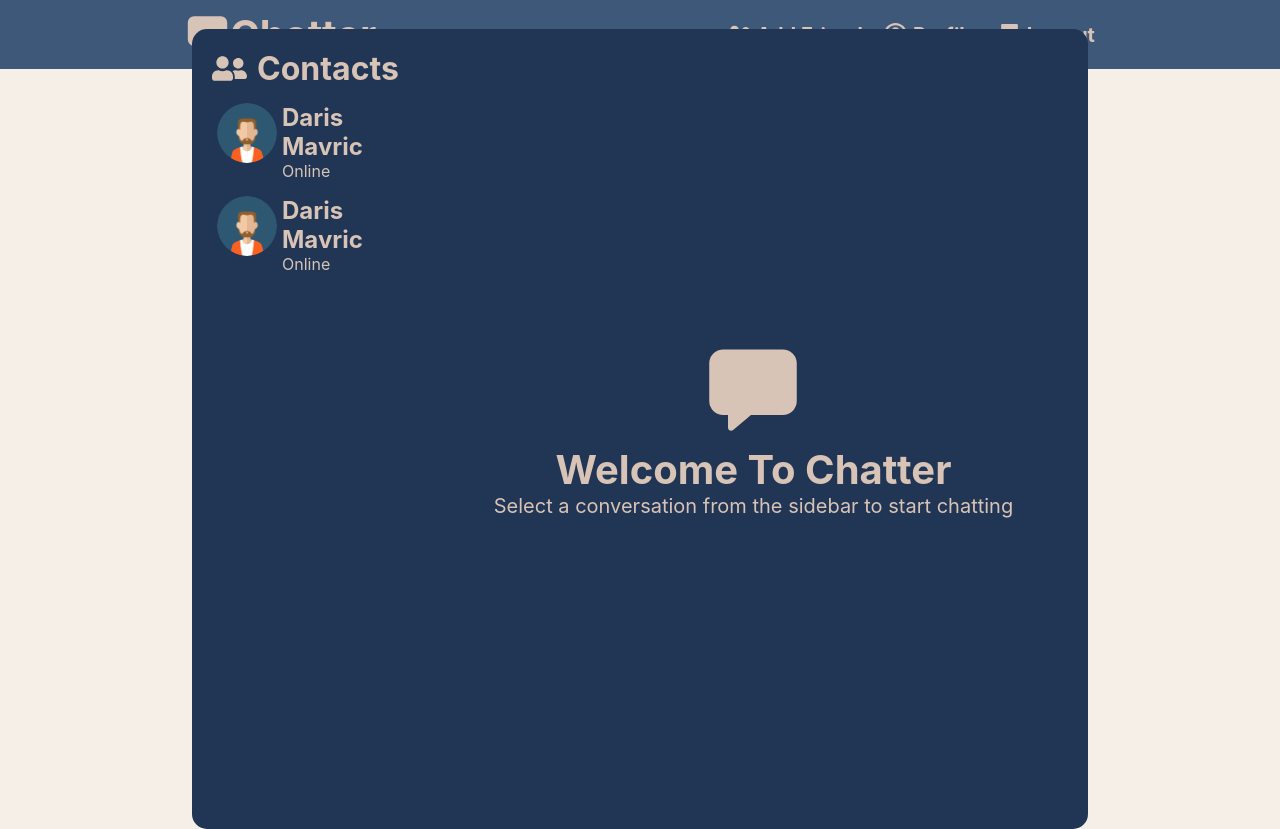
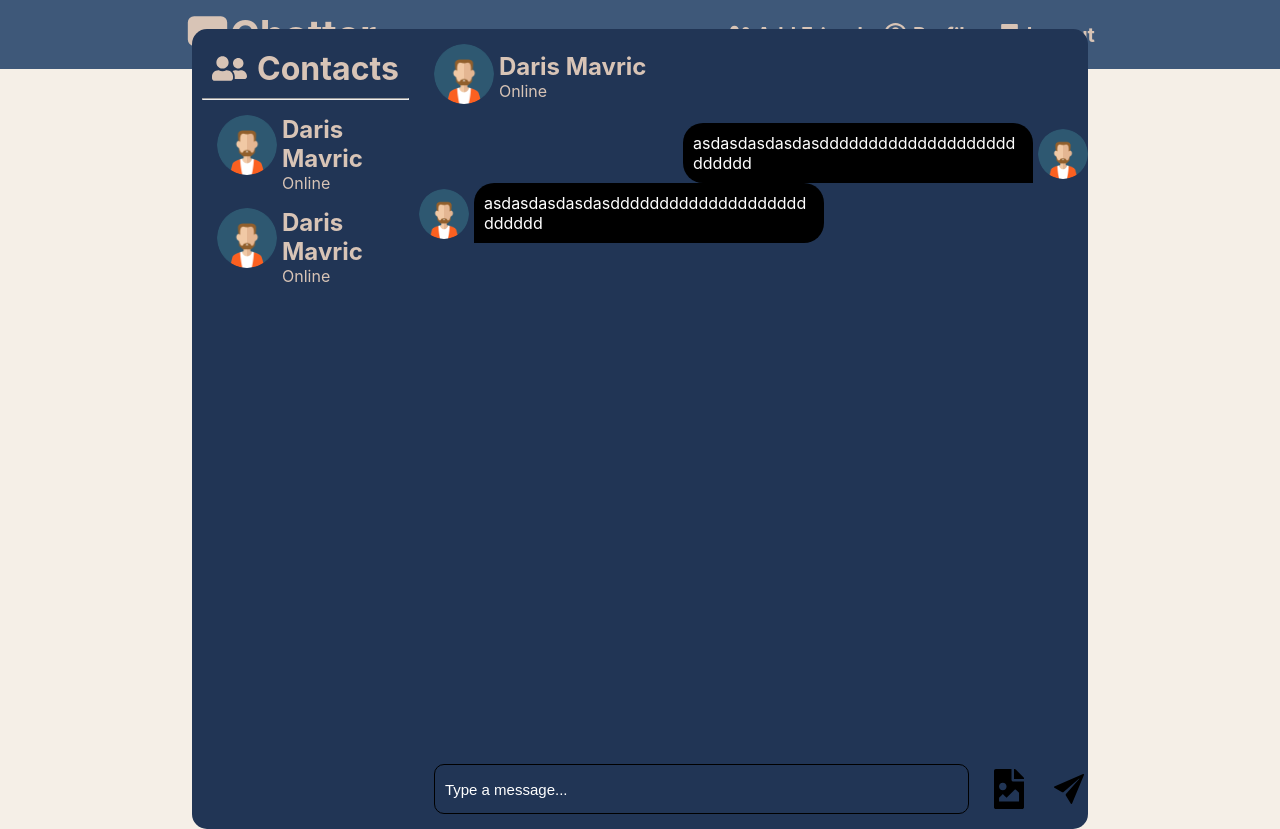
Before and after one commit to DarisMavric/Realtime-Chat-App, a React (Create React App) app in the folder client/: page / in a window 1280 px wide. Built offline with nearby package versions, Linux system fonts and the light colour scheme.

Commit message:
Created Template For Chat

```diff
--- a/client/src/Home/Home.css
+++ b/client/src/Home/Home.css
@@ -33,24 +33,24 @@
     margin: 15px;
 }
 
-.contacts .contact-image img{
+.contact-image img{
     width: 60px;
     height: 60px;
     border-radius: 50%;
 }
 
-.contacts .contact-name {
+.contact-name {
     display: block;
     align-content: center;
     color: #D8C4B6;
-
+    cursor: pointer;
 }
 
-.chat {
+.welcome {
     width: 100%;
-    display: block;
     text-align: center;
     align-content: center;
     font-size: 20px;
     color: #D8C4B6;
+    display: none /*block*/;
 }
--- a/client/src/Home/Home.jsx
+++ b/client/src/Home/Home.jsx
@@ -4,8 +4,15 @@ import Navbar from "../components/Navbar/Navbar";
 import icon from "./user-avatar-male-5.png";
 import { FaUserFriends } from "react-icons/fa";
 import { IoChatbox } from "react-icons/io5";
+import Chat from "../components/Chat/Chat";
 
 const Home = () => {
+
+
+    const clickedContact = () => {
+        console.log('Contact Clicked');
+    }
+
   return (
     <div className="home">
       <Navbar />
@@ -16,7 +23,8 @@ const Home = () => {
               <FaUserFriends style={{ width: 35, height: 35 }} />
               <h1>Contacts</h1>
             </div>
-            <div className="contact">
+            <hr />
+            <div className="contact" onClick={() => clickedContact()}>
               <div className="contact-image">
                 <img src={icon} alt="" />
               </div>
@@ -35,11 +43,12 @@ const Home = () => {
               </div>
             </div>
           </div>
-          <div className="chat">
+          <div className="welcome">
             <IoChatbox style={{width: 100,height: 100}}/>
             <h1>Welcome To Chatter</h1>
             <p>Select a conversation from the sidebar to start chatting</p>
           </div>
+          <Chat/>
         </div>
       </div>
     </div>
--- a/client/src/components/Chat/Chat.css
+++ b/client/src/components/Chat/Chat.css
@@ -0,0 +1,107 @@
+.chat {
+    width: 100%;
+    display: flex;
+    flex-direction: column; /* Arrange children vertically */
+    height: 100%;
+}
+
+.chat .chat-title {
+    display: flex;
+    gap: 5px;
+    margin: 15px;
+}
+
+.chat-title .contact-image img{
+    width: 60px;
+    height: 60px;
+    border-radius: 50%;
+}
+
+.chat-title .contact-name {
+    display: block;
+    align-content: center;
+    color: #D8C4B6;
+    cursor: pointer;
+}
+
+.chat .chat-messages {
+    display: block;
+    flex-grow: 1;
+    overflow-y: auto;
+}
+
+.chat .chat-messages .sender {
+    display: flex;
+    justify-content: flex-end;
+    align-items: flex-end;
+    float: right;
+    width: 100%;
+    gap: 5px;
+}
+
+.chat .chat-messages .sender .sender-image img{
+    width: 50px;
+    height: 50px;
+    border-radius: 50%;
+}
+
+.chat .chat-messages .sender .sender-message{
+    padding: 10px;
+    border-top-left-radius: 20px;
+    border-top-right-radius: 20px;
+    border-bottom-left-radius: 20px;
+    max-width: 350px;
+    word-wrap: break-word;
+    color: white;
+    background-color: black;
+}
+
+.chat .chat-messages .reciever {
+    display: flex;
+    justify-content: flex-end;
+    align-items: flex-end;
+    float: left;
+    gap: 5px;
+}
+
+.chat .chat-messages .reciever .reciever-image img{
+    width: 50px;
+    height: 50px;
+    border-radius: 50%;
+}
+
+.chat .chat-messages .reciever .reciever-message{
+    padding: 10px;
+    border-top-left-radius: 20px;
+    border-top-right-radius: 20px;
+    border-bottom-right-radius: 20px;
+    max-width: 350px;
+    word-wrap: break-word;
+    color: white;
+    background-color: black;
+}
+
+.chat .send-message {
+    height: 50px;
+    width: 100%;
+    display: flex;
+    align-items: center; /* Center the input within the div */
+    justify-content: flex-start;
+    margin: 15px;
+    gap: 20px;
+}
+
+.chat .send-message input::placeholder {
+    color: white;
+}
+
+.chat .send-message input {
+    width: 80%;
+    height: 50px;
+    border-radius: 10px;
+    background-color: transparent;
+    border: 1px solid black;
+    font-size: 15px;
+    color: white;
+    padding: 10px;
+}
--- a/client/src/components/Chat/Chat.jsx
+++ b/client/src/components/Chat/Chat.jsx
@@ -1,8 +1,45 @@
 import React from 'react'
+import icon from "../../Home/user-avatar-male-5.png";
+import { FaFileImage } from "react-icons/fa";
+import { IoIosSend } from "react-icons/io";
+import "./Chat.css"
 
 const Chat = () => {
   return (
-    <></>
+    <div className="chat">
+        <div className="chat-title">
+            <div className="contact-image">
+                <img src={icon} alt="" />
+            </div>
+            <div className="contact-name">
+                <h2>Daris Mavric</h2>
+                <p>Online</p>
+            </div>
+        </div>
+        <div className="chat-messages">
+            <div className="sender">
+                <div className="sender-message">
+                    <p>asdasdasdasdasdddddddddddddddddddddddddd</p>
+                </div>
+                <div className="sender-image">
+                    <img src={icon} alt="" />
+                </div>
+            </div>
+            <div className="reciever">
+                <div className="reciever-image">
+                    <img src={icon} alt="" />
+                </div>
+                <div className="reciever-message">
+                    <p>asdasdasdasdasdddddddddddddddddddddddddd</p>
+                </div>
+            </div>
+        </div>
+        <div className="send-message">
+            <input type="text" placeholder='Type a message...'/>
+            <FaFileImage style={{width: 40,height: 40}}/>
+            <IoIosSend style={{width: 40,height: 40}}/>
+        </div>
+    </div>
   )
 }
 
```
